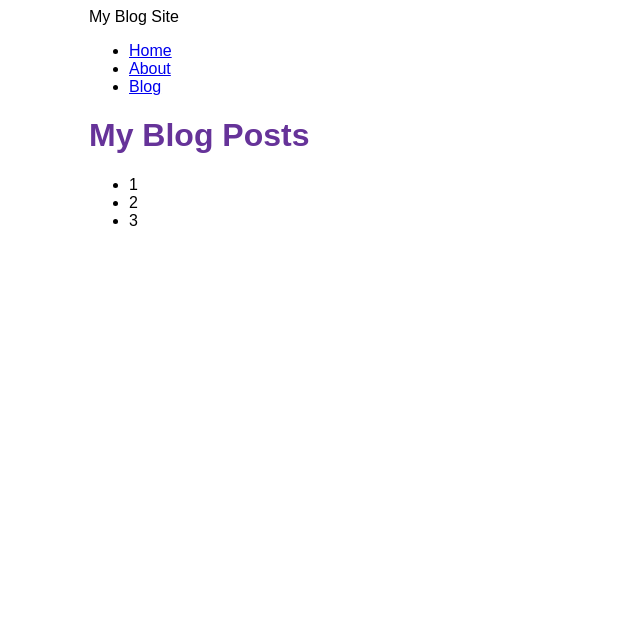
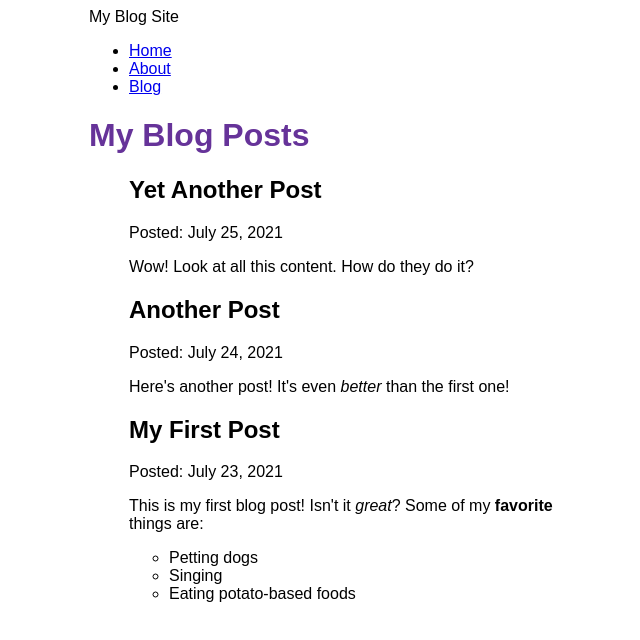
Before and after one commit to mkelley-pdx/my-first-gatsby-site, a Gatsby site: page /blog in a window 1280 px wide. Shown: the whole page, without its empty margins (301-941 px from the left). Built offline with nearby package versions, Linux system fonts and the light colour scheme; Gatsby itself is replaced by a stand-in of ours.

Commit message:
Gatsby tutorial section 5

```diff
--- a/blog/1.mdx
+++ b/blog/1.mdx
@@ -0,0 +1,9 @@
+---
+title: "My First Post"
+date: "2021-07-23"
+---
+This is my first blog post! Isn't it *great*?
+Some of my **favorite** things are:
+* Petting dogs
+* Singing
+* Eating potato-based foods
--- a/blog/2.mdx
+++ b/blog/2.mdx
@@ -0,0 +1,6 @@
+---
+title: "Another Post"
+date: "2021-07-24"
+---
+
+Here's another post! It's even *better* than the first one!
--- a/blog/3.mdx
+++ b/blog/3.mdx
@@ -0,0 +1,6 @@
+---
+title: "Yet Another Post"
+date: "2021-07-25"
+---
+
+Wow! Look at all this content. How do they do it?
--- a/gatsby-config.ts
+++ b/gatsby-config.ts
@@ -19,6 +19,7 @@ const config: GatsbyConfig = {
                 path: `${__dirname}/blog`,
             }
         },
+        "gatsby-plugin-mdx",
     ],
 }
 
--- a/package.json
+++ b/package.json
@@ -16,8 +16,11 @@
     "typecheck": "tsc --noEmit"
   },
   "dependencies": {
+    "@mdx-js/mdx": "^1.6.22",
+    "@mdx-js/react": "^1.6.22",
     "gatsby": "^4.17.2",
     "gatsby-plugin-image": "^2.18.0",
+    "gatsby-plugin-mdx": "^3.18.0",
     "gatsby-plugin-sharp": "^4.18.0",
     "gatsby-source-filesystem": "^4.18.0",
     "react": "^18.1.0",
--- a/src/pages/blog.tsx
+++ b/src/pages/blog.tsx
@@ -1,5 +1,6 @@
 import * as React from 'react'
 import Layout from '../components/layout'
+import { MDXRenderer } from "gatsby-plugin-mdx";
 import { graphql, PageProps } from "gatsby";
 
 const BlogPage = ({ data }: PageProps<Queries.BlogPageQuery>) => {
@@ -7,10 +8,14 @@ const BlogPage = ({ data }: PageProps<Queries.BlogPageQuery>) => {
         <Layout pageTitle="My Blog Posts">
             <ul>
                 {
-                    data.allFile.nodes.map(node => (
-                        <li key={node.name}>
-                            {node.name}
-                        </li>
+                    data.allMdx.nodes.map((node) => (
+                        <article key={node.id}>
+                            <h2>{node.frontmatter?.title}</h2>
+                            <p>Posted: {node.frontmatter?.date}</p>
+                            <MDXRenderer>
+                                {node.body}
+                            </MDXRenderer>
+                        </article>
                     ))
                 }
             </ul>
@@ -20,9 +25,14 @@ const BlogPage = ({ data }: PageProps<Queries.BlogPageQuery>) => {
 
 export const query = graphql`
     query BlogPage {
-        allFile {
+        allMdx(sort: {fields: frontmatter___date, order: DESC}) {
             nodes {
-                name
+                frontmatter {
+                    date(formatString: "MMMM D, YYYY")
+                    title
+                }
+                id
+                body
             }
         }
     }
```
Also changed, not shown: 1 other file.
